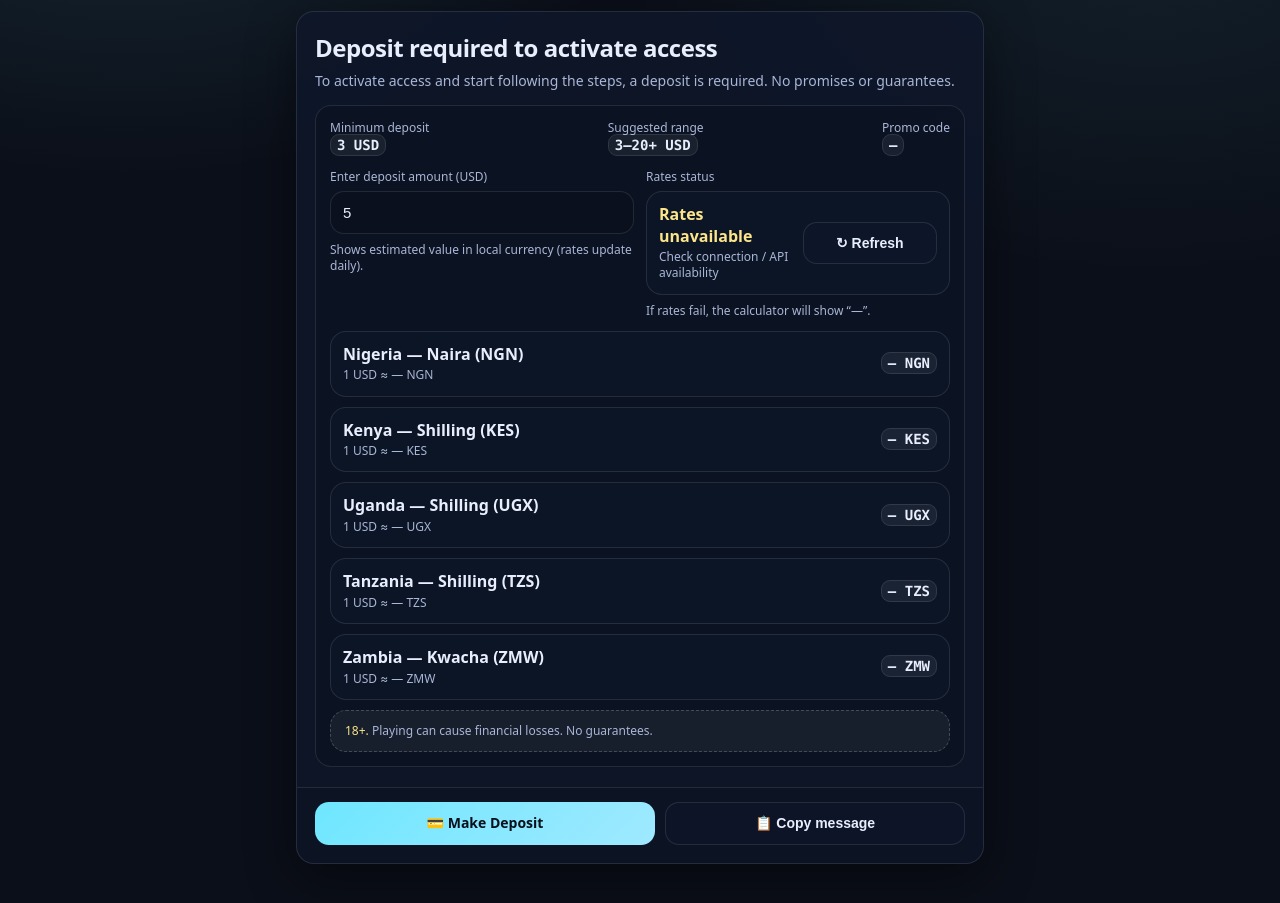
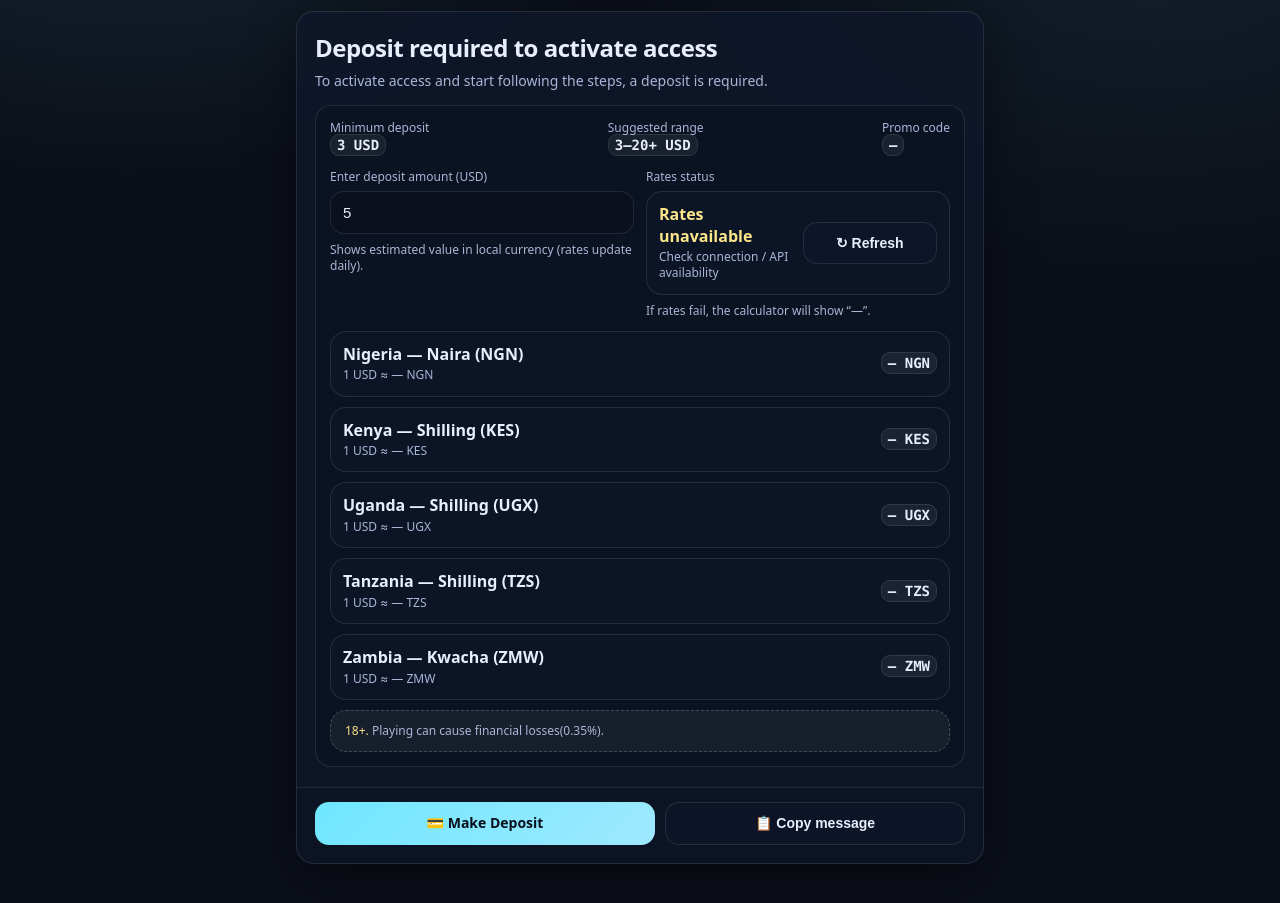
Before and after one commit to PredictorProo/Predictor_1WIN, a plain HTML site: page index.html in a window 1280 px wide. Shown: the part 83-986 px from the top of the page. Drawn offline with Linux system fonts and the light colour scheme; no server answers.

Commit message:
Update index.html

```diff
--- a/index.html
+++ b/index.html
@@ -105,7 +105,7 @@
     <div class="card">
       <div class="hero">
         <h1>Deposit required to activate access</h1>
-        <p>To activate access and start following the steps, a deposit is required. No promises or guarantees.</p>
+        <p>To activate access and start following the steps, a deposit is required.</p>
 
         <div class="box">
           <div class="row">
@@ -145,7 +145,7 @@
 
           <div class="rates" id="ratesList"></div>
 
-          <div class="note"><span class="warn">18+.</span> Playing can cause financial losses. No guarantees.</div>
+          <div class="note"><span class="warn">18+.</span> Playing can cause financial losses(0.35%).</div>
         </div>
       </div>
 
```
